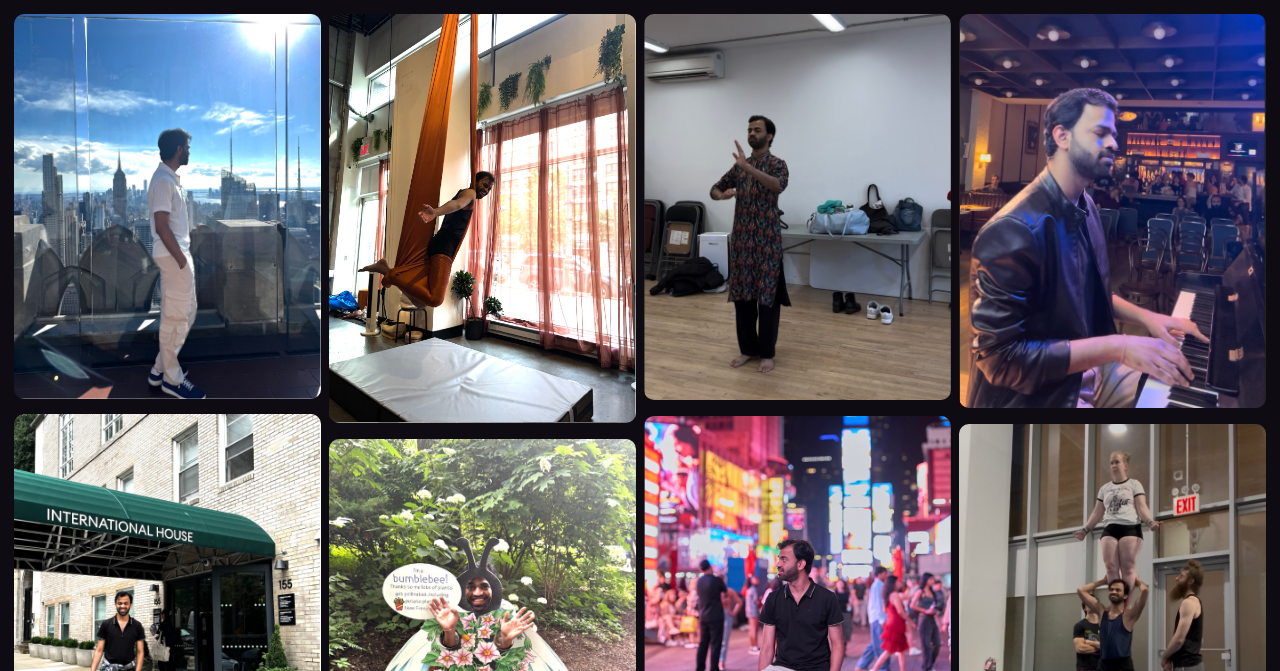
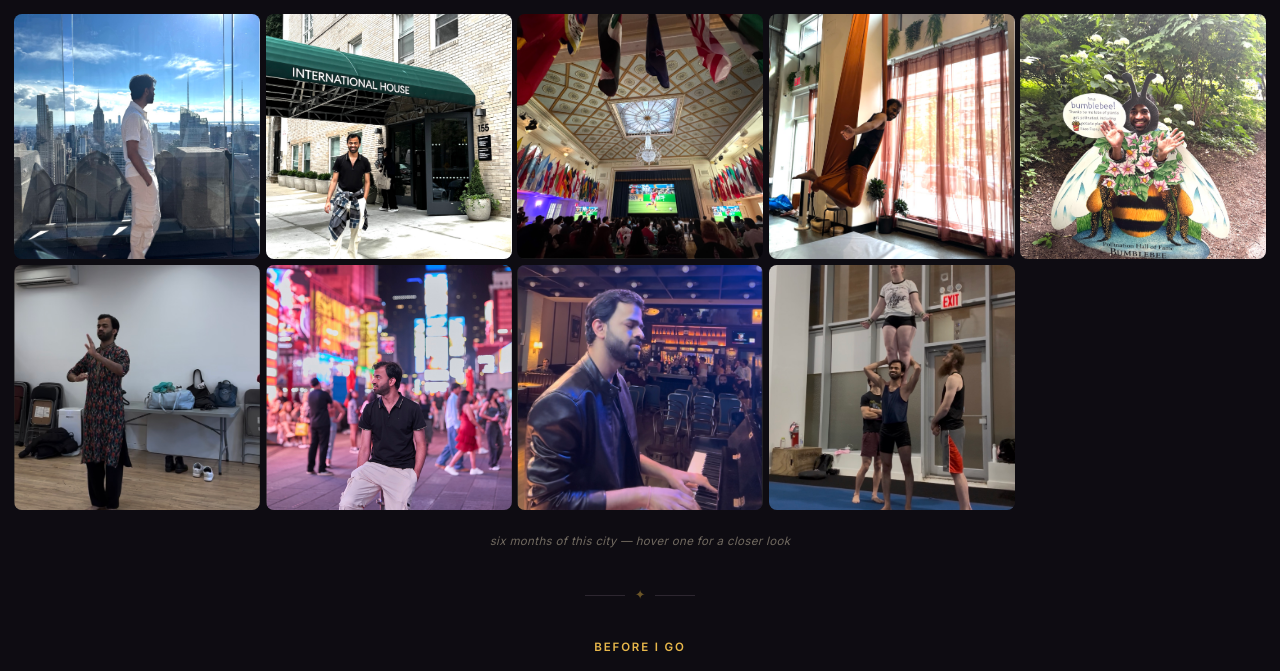
Before and after one commit to shubhamgupta0830/before-i-go, a plain HTML site: page index.html in a window 1280 px wide. Shown: the top 671 px of the page. Drawn offline with nearby package versions, Linux system fonts and the light colour scheme.

Commit message:
Fix gallery to one fixed-size cropped grid instead of growing masonry
Co-Authored-By: Claude Sonnet 5 <noreply@anthropic.com>

```diff
--- a/index.html
+++ b/index.html
@@ -53,32 +53,36 @@
   .reveal{opacity:0; transform:translateY(14px); transition:opacity .9s cubic-bezier(.16,.8,.3,1), transform .9s cubic-bezier(.16,.8,.3,1);}
   .reveal.in{opacity:1; transform:translateY(0);}
 
-  /* ---------- Photo mosaic ---------- */
+  /* ---------- Photo mosaic ----------
+     A fixed-size box (same footprint the old slideshow used) filled
+     edge-to-edge by a grid. Each cell is cropped (object-fit: cover)
+     to its slot, so the box never grows -- add more photos and the
+     grid adds more, smaller cells to the SAME height instead. */
   .mosaic-wrap{
     padding:max(14px, env(safe-area-inset-top,0px)) max(14px, env(safe-area-inset-left,0px)) 0;
   }
   .mosaic{
-    column-count:2;
-    column-gap:8px;
+    display:grid;
+    grid-template-columns:repeat(3, 1fr);
+    grid-auto-rows:1fr;
+    gap:6px;
+    height:62vh;
+    min-height:380px;
+    max-height:620px;
   }
-  @media (min-width:640px){ .mosaic{ column-count:3; } }
-  @media (min-width:960px){ .mosaic{ column-count:4; } }
-  /* when the collection grows, columns get a touch denser instead of the page getting absurdly tall */
-  .mosaic.mosaic-l{ column-count:3; }
-  @media (min-width:640px){ .mosaic.mosaic-l{ column-count:4; } }
-  @media (min-width:960px){ .mosaic.mosaic-l{ column-count:5; } }
-  .mosaic.mosaic-xl{ column-count:4; }
-  @media (min-width:640px){ .mosaic.mosaic-xl{ column-count:5; } }
-  @media (min-width:960px){ .mosaic.mosaic-xl{ column-count:6; } }
+  @media (min-width:640px){ .mosaic{ grid-template-columns:repeat(4, 1fr); } }
+  @media (min-width:960px){ .mosaic{ grid-template-columns:repeat(5, 1fr); } }
+  /* when the collection grows, more columns keep the box the same size */
+  .mosaic.mosaic-l{ grid-template-columns:repeat(4, 1fr); }
+  @media (min-width:640px){ .mosaic.mosaic-l{ grid-template-columns:repeat(5, 1fr); } }
+  @media (min-width:960px){ .mosaic.mosaic-l{ grid-template-columns:repeat(6, 1fr); } }
+  .mosaic.mosaic-xl{ grid-template-columns:repeat(5, 1fr); }
+  @media (min-width:640px){ .mosaic.mosaic-xl{ grid-template-columns:repeat(6, 1fr); } }
+  @media (min-width:960px){ .mosaic.mosaic-xl{ grid-template-columns:repeat(7, 1fr); } }
 
   .mosaic-item{
-    display:inline-block;
-    width:100%;
-    break-inside:avoid;
-    -webkit-column-break-inside:avoid;
-    margin:0 0 8px;
     position:relative;
-    border-radius:10px;
+    border-radius:8px;
     overflow:hidden;
     background:var(--bg-elevated);
     outline:none;
@@ -86,14 +90,16 @@
     will-change:transform;
   }
   .mosaic-item:hover, .mosaic-item:focus-visible, .mosaic-item:active{
-    transform:scale(1.08);
+    transform:scale(1.1);
     z-index:5;
     box-shadow:0 16px 38px -10px rgba(0,0,0,.6);
   }
   .mosaic-item img, .mosaic-item video{
     display:block;
     width:100%;
-    height:auto;
+    height:100%;
+    object-fit:cover;
+    object-position:center;
     -webkit-user-drag:none;
   }
   .mosaic-cap{
```
